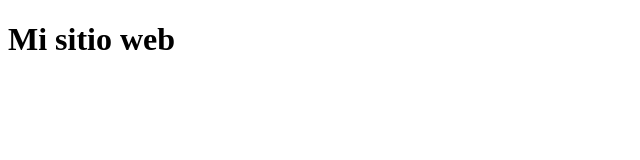
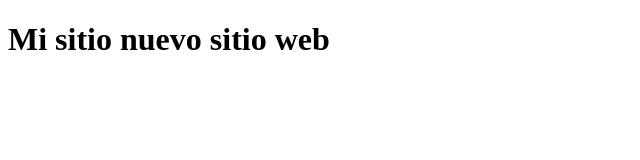
Before and after one commit to Emiliogvi/Emilio-repo, a plain HTML site: page index.html in a window 1280 px wide. Shown: the whole page, without its empty margins (0-640 px from the left). Drawn offline with Linux system fonts and the light colour scheme.

Commit message:
Rellenando mi sitio web

```diff
--- a/index.html
+++ b/index.html
@@ -6,6 +6,6 @@
     <title>Mi sitio web</title>
 </head>
 <body>
-    <h1>Mi sitio web</h1>
+    <h1>Mi sitio nuevo sitio web</h1>
 </body>
 </html>
```
